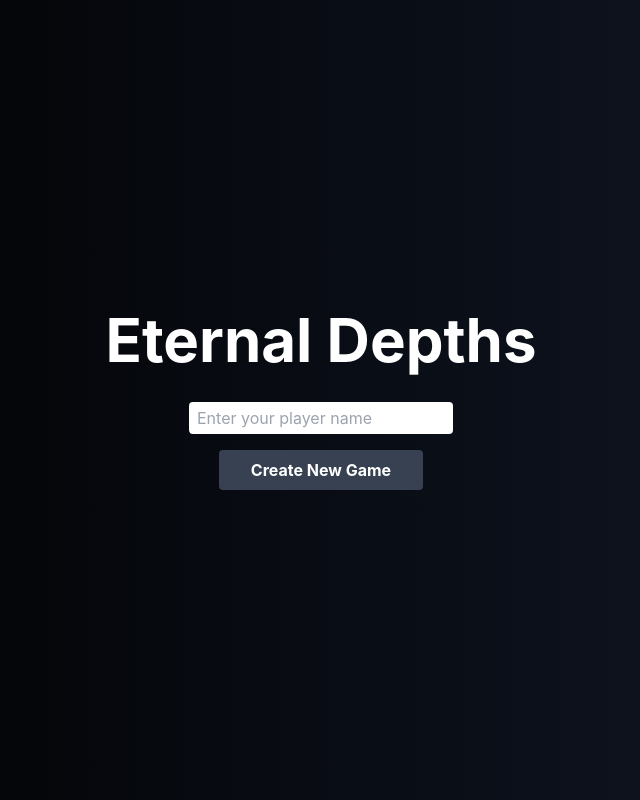
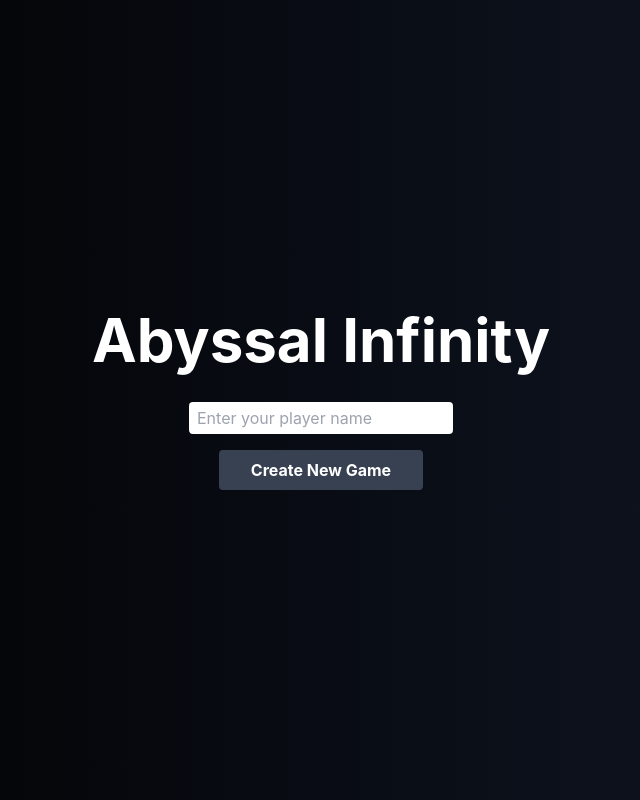
Before and after one commit to rc-iv/abyssal-infinity-fe, a React (Create React App) app: page / in a window 1280 px wide. Shown: the whole page, without its empty margins (319-959 px from the left). Built offline with nearby package versions, Linux system fonts and the light colour scheme.

Commit message:
changed name to abyssal infinity

```diff
--- a/src/App.js
+++ b/src/App.js
@@ -130,7 +130,7 @@
         <div
             className="App bg-gradient-to-r from-black to-gray-900 text-white min-h-screen flex flex-col justify-center items-center">
             <header className="App-header mb-8">
-                <h1 className="text-6xl font-bold">Eternal Depths</h1>
+                <h1 className="text-6xl font-bold">Abyssal Infinity</h1>
             </header>
             {gameStarted ?
                 <>
```
